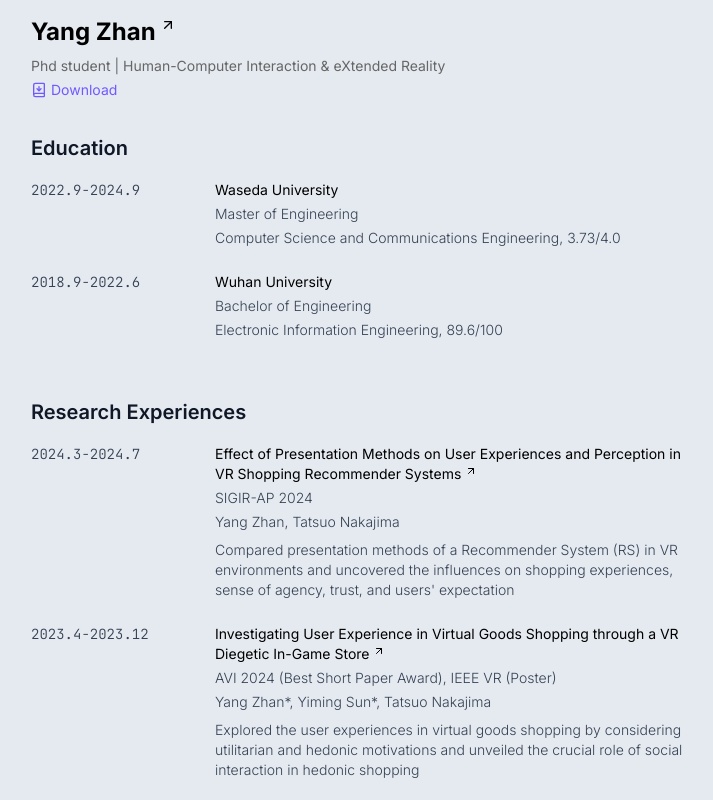
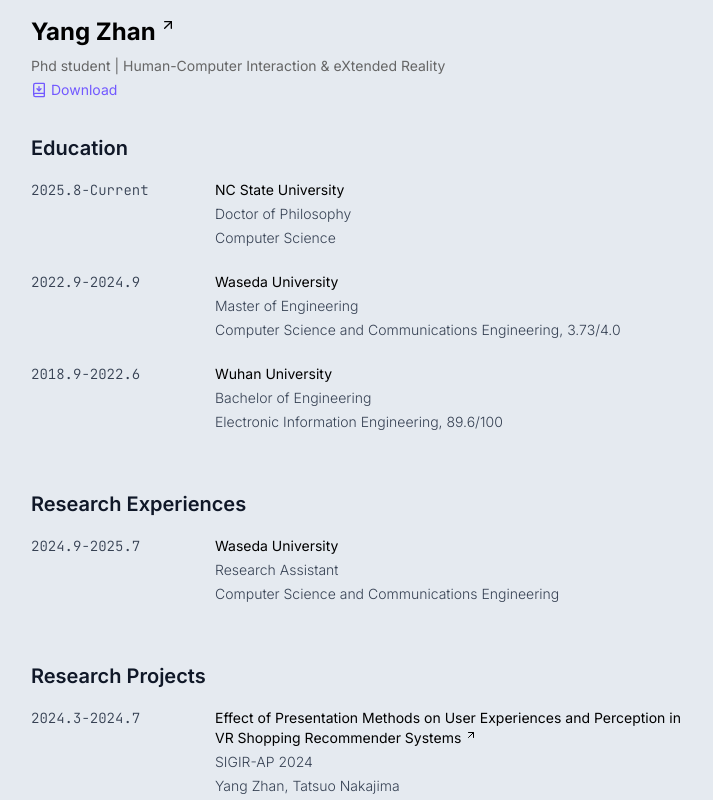
Before and after one commit to SN-F-QR/academic-personal, a React (Vite) app: page /resume in a window 1280 px wide. Shown: the whole page, without its empty margins (273-986 px from the left). Built offline with nearby package versions, Linux system fonts and the light colour scheme.

Commit message:
📝 Doc: update profile

```diff
--- a/src/components/Footer.tsx
+++ b/src/components/Footer.tsx
@@ -3,7 +3,7 @@ import GithubIcon from "/github-mark.svg";
 const Footer = () => {
   return (
     <footer className="font-sans text-xs font-light text-gray">
-      <p>Last updated 2025-05-29</p>
+      <p>Last updated 2025-08-11</p>
       <span className="mt-1 inline-flex">
         <p>&copy; Designed by Yang Zhan. Code available on</p>
         <a href="https://github.com/SN-F-QR/academic-personal">
--- a/src/content/academic.mdx
+++ b/src/content/academic.mdx
@@ -3,9 +3,9 @@ import InfoCard, { testInfo, ProjectCard } from "../components/InfoCard";
 import CardList from "../components/CardList";
 import { imagePaths } from "../utils/imageManager";
 
-Hi! I am a master's student in Computer Science at Waseda University, advised by [Prof. Tatsuo Nakajima](https://scholar.google.co.jp/citations?user=hVxdgeYAAAAJ&hl=ja).
+Hi! I am a PhD student in Computer Science at NC State University, advised by [Prof. Georgie Qiao Jin](http://georgiejin.com/).
 
-Previously, I received my bachelor's degree from the Electronic Information School at Wuhan University, China, where I was supervised by [Prof. Guangyi Yang](https://scholar.google.com/citations?hl=zh-CN&user=DiqJdPEAAAAJ&view_op=list_works&sortby=pubdate). I was a research intern at Hong Kong University of Science and Technology, under the guidance of [Prof. Lik-Hang Lee](https://www.lhlee.com/) and [Prof. Pan Hui](https://panhui.people.ust.hk/index.html).
+Previously, I received my Master's degree in Computer Science from Waseda University, where I was advised by [Prof. Tatsuo Nakajima](https://scholar.google.co.jp/citations?user=hVxdgeYAAAAJ&hl=ja). I earned my bachelor's degree from the Electronic Information School at Wuhan University, supervised by [Prof. Guangyi Yang](https://scholar.google.com/citations?hl=zh-CN&user=DiqJdPEAAAAJ&view_op=list_works&sortby=pubdate). I was a research intern at Hong Kong University of Science and Technology, under the guidance of [Prof. Lik-Hang Lee](https://www.lhlee.com/) and [Prof. Pan Hui](https://panhui.people.ust.hk/index.html).
 
 I'm generally interested in eXtended Reality, User Interface, and Human-Centered Design, particularly in building user-friendly and efficient intelligent systems.
 
--- a/src/content/resume.mdx
+++ b/src/content/resume.mdx
@@ -8,6 +8,13 @@ import { RHeader, RSection, RItem } from "../pages/Resume";
 />
 
 <RSection title="Education">
+  <RItem
+    title="NC State University"
+    startTime="2025.8"
+    endTime="Current"
+    subtitle="Doctor of Philosophy"
+    description="Computer Science"
+  />
   <RItem
     title="Waseda University"
     startTime="2022.9"
@@ -25,6 +32,16 @@ import { RHeader, RSection, RItem } from "../pages/Resume";
 </RSection>
 
 <RSection title="Research Experiences">
+  <RItem
+    title="Waseda University"
+    startTime="2024.9"
+    endTime="2025.7"
+    subtitle="Research Assistant"
+    description="Computer Science and Communications Engineering"
+  />
+</RSection>
+
+<RSection title="Research Projects">
   <RItem
     title="Effect of Presentation Methods on User Experiences and Perception in VR Shopping Recommender Systems"
     startTime="2024.3"
--- a/src/pages/Resume.tsx
+++ b/src/pages/Resume.tsx
@@ -7,7 +7,7 @@ const Resume: React.FC = () => {
     <div className="markdown flex h-full w-auto max-w-2xl flex-col place-self-center">
       <ResumeContent />
       <footer>
-        <p className="text-xs font-light">Last updated 2025-04-13</p>
+        <p className="text-xs font-light">Last updated 2025-08-11</p>
       </footer>
     </div>
   );
```
